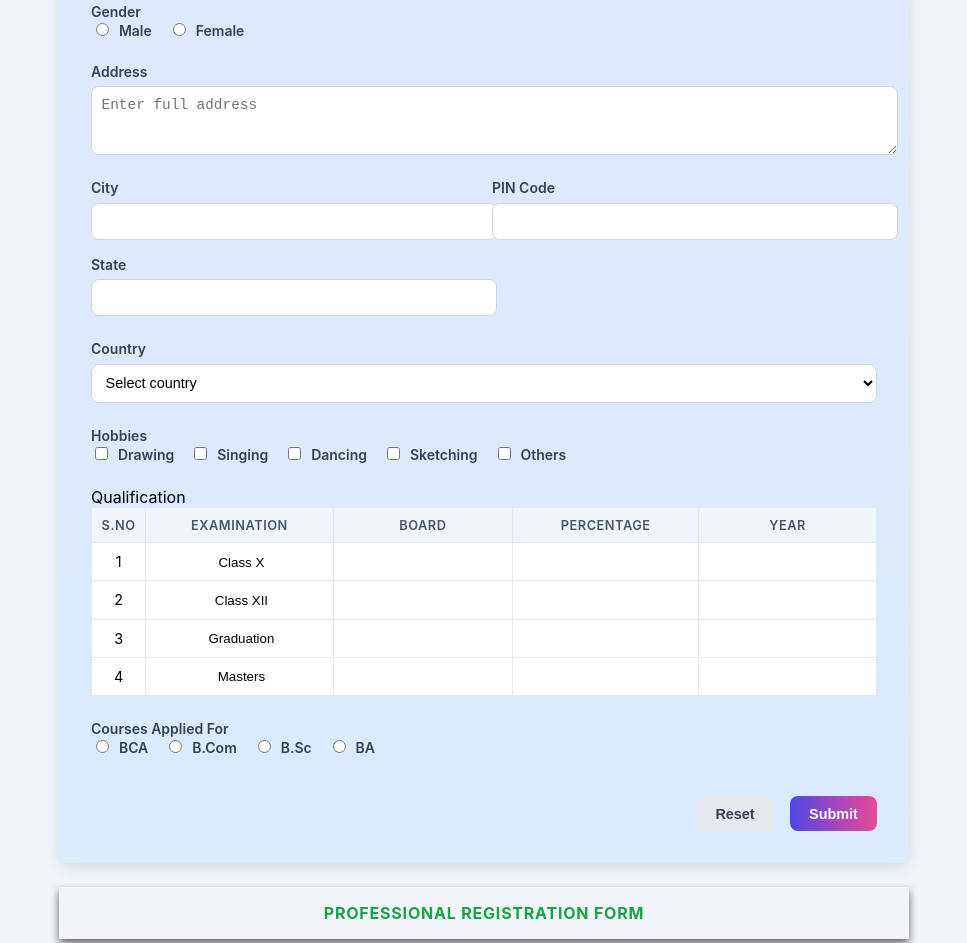
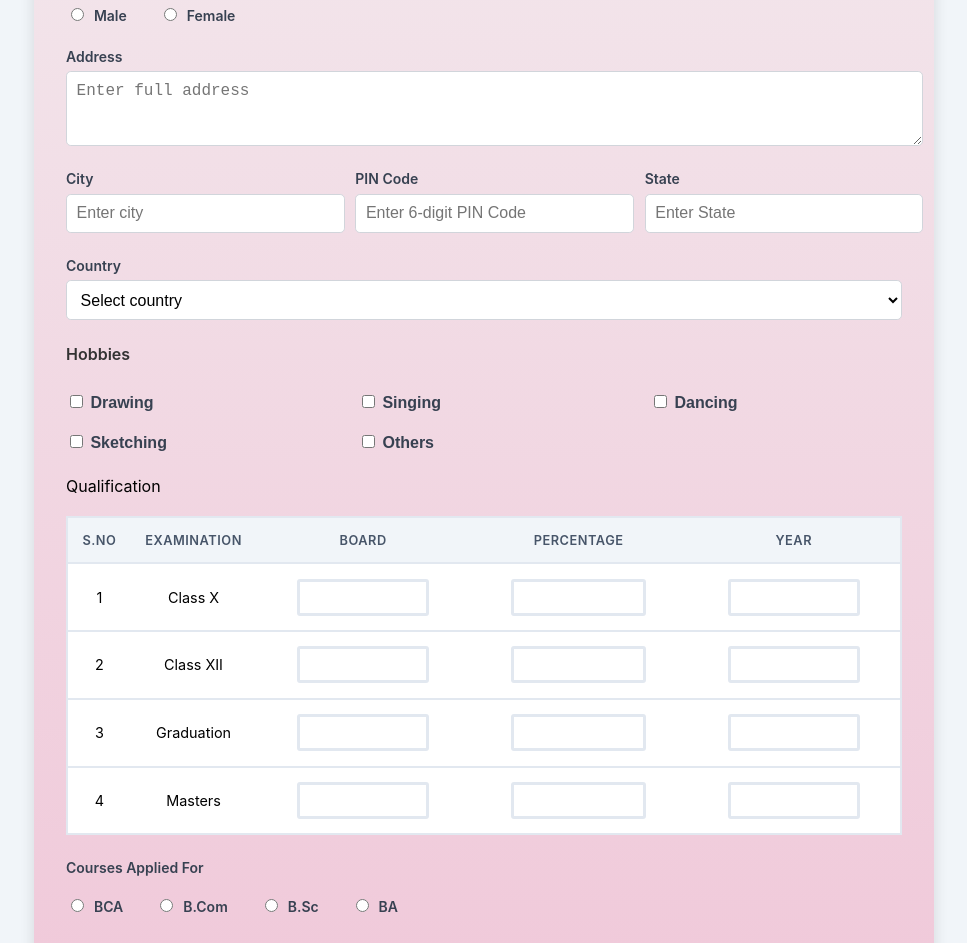
Before and after one commit to rohit-hzb/Cut-Edge-Technology, a plain HTML site: page index.html in a window 1280 px wide. Shown: the part 537-1480 px from the top of the page, without its empty margins (156-1123 px from the left). Drawn offline with Linux system fonts and the light colour scheme.

Commit message:
add style

```diff
--- a/index.html
+++ b/index.html
@@ -4,9 +4,13 @@
     <meta charset="UTF-8" />
     <meta name="viewport" content="width=device-width, initial-scale=1.0" />
     <title>Student Registration Form</title>
-  <link rel="stylesheet" href="https://cdnjs.cloudflare.com/ajax/libs/font-awesome/6.0.0-beta3/css/all.min.css"
-    crossorigin="anonymous" referrerpolicy="no-referrer" />
-    <link rel="stylesheet" href="style.css">
+    <link
+      rel="stylesheet"
+      href="https://cdnjs.cloudflare.com/ajax/libs/font-awesome/6.0.0-beta3/css/all.min.css"
+      crossorigin="anonymous"
+      referrerpolicy="no-referrer"
+    />
+    <link rel="stylesheet" href="style.css" />
   </head>
   <body>
     <div class="form-wrapper">
@@ -18,11 +22,23 @@
           <div class="form-row two-cols">
             <div class="form-input-group">
               <label for="firstName">First Name</label>
-            <input type="text" id="firstName" class="form-input" placeholder="Enter first name" required />
+              <input
+                type="text"
+                id="firstName"
+                class="form-input"
+                placeholder="Enter first name"
+                required
+              />
             </div>
             <div class="form-input-group">
               <label for="lastName">Last Name</label>
-            <input type="text" id="lastName" class="form-input" placeholder="Enter last name" required />
+              <input
+                type="text"
+                id="lastName"
+                class="form-input"
+                placeholder="Enter last name"
+                required
+              />
             </div>
           </div>
 
@@ -30,9 +46,15 @@
           <div>
             <label>Date of Birth</label>
             <div class="form-row three-cols">
-            <select id="dobDay" class="form-input"><option>Day</option></select>
-            <select id="dobMonth" class="form-input"><option>Month</option></select>
-            <select id="dobYear" class="form-input"><option>Year</option></select>
+              <select id="dobDay" class="form-input">
+                <option>Day</option>
+              </select>
+              <select id="dobMonth" class="form-input">
+                <option>Month</option>
+              </select>
+              <select id="dobYear" class="form-input">
+                <option>Year</option>
+              </select>
             </div>
           </div>
 
@@ -40,42 +62,74 @@
           <div class="form-row two-cols">
             <div class="form-input-group">
               <label>Email ID</label>
-            <input type="email" id="email" class="form-input" placeholder="Enter email" required />
+              <input
+                type="email"
+                id="email"
+                class="form-input"
+                placeholder="Enter email"
+                required
+              />
             </div>
             <div class="form-input-group">
               <label>Mobile Number</label>
-            <input type="tel" id="mobile" class="form-input" placeholder="10-digit number" pattern="[0-9]{10}" required />
+              <input
+                type="tel"
+                id="mobile"
+                class="form-input"
+                placeholder="10-digit number"
+                pattern="[0-9]{10}"
+                required
+              />
             </div>
           </div>
 
           <!-- Gender -->
           <div class="form-input-group">
             <label>Gender</label>
+            <br>
             <div class="form-radio-group">
-            <label><input type="radio" name="gender" value="male" required /> Male</label>
-            <label><input type="radio" name="gender" value="female" required /> Female</label>
+              <label
+                ><input type="radio" name="gender" value="male" required />
+                Male</label
+              >
+              <label
+                ><input type="radio" name="gender" value="female" required />
+                Female</label
+              >
             </div>
           </div>
 
           <!-- Address -->
           <div class="form-input-group">
             <label>Address</label>
-          <textarea id="address" rows="3" class="form-input" placeholder="Enter full address" required></textarea>
+            <textarea
+              id="address"
+              rows="3"
+              class="form-input"
+              placeholder="Enter full address"
+              required
+            ></textarea>
           </div>
 
           <!-- City, PIN, State -->
           <div class="form-row three-cols">
             <div class="form-input-group">
               <label>City</label>
-            <input type="text" class="form-input" required />
+              <input type="text" class="form-input" required  placeholder="Enter city"/>
             </div>
             <div class="form-input-group">
               <label>PIN Code</label>
-            <input type="text" class="form-input" pattern="[0-9]{6}" required />
+              <input
+                type="text"
+                class="form-input"
+                pattern="[0-9]{6}"
+                placeholder="Enter 6-digit PIN Code"
+                required
+              />
             </div>
             <div class="form-input-group">
               <label>State</label>
-            <input type="text" class="form-input" required />
+              <input type="text" class="form-input" placeholder="Enter State" required />
             </div>
           </div>
 
@@ -92,13 +146,16 @@
           </div>
 
           <!-- Hobbies -->
-        <div class="form-input-group">
+          <div class="form-input-grouph">
             <label>Hobbies</label>
-          <div class="form-radio-group">
+            <br>
+            <div class="form-radio-grouph">
               <label><input type="checkbox" value="Drawing" /> Drawing</label>
               <label><input type="checkbox" value="Singing" /> Singing</label>
               <label><input type="checkbox" value="Dancing" /> Dancing</label>
-            <label><input type="checkbox" value="Sketching" /> Sketching</label>
+              <label
+                ><input type="checkbox" value="Sketching" /> Sketching</label
+              >
               <label><input type="checkbox" value="Others" /> Others</label>
             </div>
           </div>
@@ -106,6 +163,8 @@
           <!-- Qualification Table -->
           <div>
             <label>Qualification</label>
+            <br>
+            <br>
             <div class="qualification-table-container">
               <table class="qualification-table">
                 <thead>
@@ -120,28 +179,28 @@
                 <tbody>
                   <tr>
                     <td>1</td>
-                  <td><input type="text" value="Class X" readonly /></td>
+                    <td><span>Class X</span></td>
                     <td><input type="text" /></td>
                     <td><input type="text" /></td>
                     <td><input type="text" /></td>
                   </tr>
                   <tr>
                     <td>2</td>
-                  <td><input type="text" value="Class XII" readonly /></td>
+                    <td><span>Class XII</span></td>
                     <td><input type="text" /></td>
                     <td><input type="text" /></td>
                     <td><input type="text" /></td>
                   </tr>
                   <tr>
                     <td>3</td>
-                  <td><input type="text" value="Graduation" readonly /></td>
+                    <td><span>Graduation</span></td>
                     <td><input type="text" /></td>
                     <td><input type="text" /></td>
                     <td><input type="text" /></td>
                   </tr>
                   <tr>
                     <td>4</td>
-                  <td><input type="text" value="Masters" readonly /></td>
+                    <td><span>Masters</span></td>
                     <td><input type="text" /></td>
                     <td><input type="text" /></td>
                     <td><input type="text" /></td>
@@ -154,11 +213,24 @@
           <!-- Courses Applied For -->
           <div class="form-input-group">
             <label>Courses Applied For</label>
+            <br>
             <div class="form-radio-group">
-            <label><input type="radio" name="course" value="BCA" required /> BCA</label>
-            <label><input type="radio" name="course" value="B.Com" required /> B.Com</label>
-            <label><input type="radio" name="course" value="B.Sc" required /> B.Sc</label>
-            <label><input type="radio" name="course" value="BA" required /> BA</label>
+              <label
+                ><input type="radio" name="course" value="BCA" required />
+                BCA</label
+              >
+              <label
+                ><input type="radio" name="course" value="B.Com" required />
+                B.Com</label
+              >
+              <label
+                ><input type="radio" name="course" value="B.Sc" required />
+                B.Sc</label
+              >
+              <label
+                ><input type="radio" name="course" value="BA" required />
+                BA</label
+              >
             </div>
           </div>
 
--- a/style.css
+++ b/style.css
@@ -8,9 +8,7 @@ body{
     padding: 20px;
     background: #f1f5f9;
 }
-
 /* Top header  */
-
 .header-top{
     padding: 1.2rem;
     color: #2563eb;
@@ -18,24 +16,24 @@ body{
     font-size: 1.2rem;
     font-weight: bold;
     margin-bottom: 20px;
-    text-transform: uppercase;
+    border-radius: 7px;
+    padding: 30px;
     letter-spacing: 0.05rem;
     box-shadow: 0px 4px 8px rgb(103, 99, 99);
 }
-
 /* main form card  */
-
 .form-section{
     width: 100%;
-    max-width: 850px;
+    max-width: 900px;
     border-radius: 0.75rem;
     overflow: hidden;
     box-shadow: 0 4px 15px rgba(0, 0, 0, 0.12);
     background: #fff;
 }
 
+/* student Registration  */
 .header-main{
-    background: linear-gradient(to right,#fa8bc1,#818cf8,#6366f1);
+    background: linear-gradient(to left,#fa8bc1,#fa8bc2,#de89d7,#c6aaef);
     padding: 1.5rem;
     text-align: center;
     color: white;
@@ -44,7 +42,7 @@ body{
 }
 .form-container{
     padding: 2rem;
-    background: linear-gradient(to bottom,#e0e7ff,#dbeafe);
+    background: linear-gradient(to bottom,#f3ecef,#f0c8d9);
     display: flex;
     flex-direction: column;
     gap:1.5rem;
@@ -52,15 +50,37 @@ body{
 .form-row{
     display: grid;
     grid-template-columns: 1fr;
-    gap: 1rem;
+    gap: 2rem;
 }
 @media (min-width:768px){
     .form-row.two-cols{
         grid-template-columns: repeat(2,minmax(0,1fr));
     }
     .form-row.three-cols{
-        grid-template-columns: repeat(2,minmax(0,1fr));
+        grid-template-columns: repeat(3,minmax(0,1fr));
     }
+}
+/* hobbies */
+.form-input-grouph{
+    width: 100%;
+}
+.form-input-grouph label{
+    font-weight: 600;
+    display: block;
+    color: #333;
+}
+.form-radio-grouph{
+    display: grid;
+    row-gap: 20px;
+    margin-top: 8px;
+    column-gap: 40px;
+    grid-template-columns: repeat(3,1fr);
+}
+.form-radio-grouph label{
+    font-family: Arial, Helvetica, sans-serif;
+    row-gap: 40px;
+    color: #374151;
+    gap: 6px;
 }
 /* input Group  */
 .form-input-group{
@@ -76,10 +96,10 @@ body{
     margin-top: 0.4rem;
     display: block;
     width: 100%;
-    border-radius: 0.5rem;
+    border-radius: 0.3rem;
     border: 1px solid #d1d5db;
     background: #fff;
-    font-size: 0.9rem;
+    font-size: 1rem;
     padding: 0.6rem;
     transition: 0.2s;
 }
@@ -88,12 +108,13 @@ body{
     outline:none;
     box-shadow:0 0 0 3px rgba(99,102,241,0.3)
 }
+
+
 /* Radio and Checkbox  */
-
 .form-radio-group{
     display: flex;
     align-items: center;
-    gap: 1rem;
+    gap: 2rem;
     flex-wrap: wrap;
 }
 .form-radio-group input{
@@ -103,10 +124,14 @@ body{
 /* Qualification Table  */
 .qualification-table-conatiner{
     overflow-x: auto;
-    border-radius: 0.5rem;
+    border-radius: 0.8rem;
     border: 1px solid #e2e8f0;
 }
+.qualification-table tr{
+    border: 2px solid #e2e8f0 ;
+}
 .qualification-table{
+    border: 2px;
     width: 100%;
     border-collapse: collapse;
     background-color: white;
@@ -114,8 +139,7 @@ body{
 
 .qualification-table th,
 .qualification-table td{
-    border: 1px solid #e2e8f0;
-    padding: 0.6rem;
+    padding: 0.9rem;
     text-align: center;
     font-size: 0.9rem;
 }
@@ -130,8 +154,10 @@ body{
     letter-spacing: 0.04em;
 }
 .qualification-table input{
-    width: 100%;
-    border: none;
+    border: 3px solid #e2e8f0;
+    padding: 8px;
+    border-radius: 3px;
+    width: 60%;
     background: transparent;
     text-align: center;
 }
@@ -161,23 +187,22 @@ body{
 }
 .submit-button{
     color: white;
-    background: linear-gradient( to right,#4f46e5,#ec4899);
+    background: linear-gradient( to right,#d175ec,#ec4899);
 }
 .submit-button:hover{
     transform: translateY(-1px);
     box-shadow: 0 4px 12px rgba(0, 0, 0, 0.15);
 }
-
 /* Footer  */
 .footer-button{
     margin-top: 1.5rem;
-    padding: 1rem;
     text-align: center;
-    color: #16a34a;
+    color: #24aa55;
     font-size: 1rem;
     font-weight: bold;
-    text-transform: uppercase;
+    border-radius: 7px;
+    padding: 40px;
     letter-spacing: 0.05em;
-      box-shadow: 0px 4px 8px rgb(103, 99, 99);
+    box-shadow: 0px 4px 8px rgb(103, 99, 99);
 
 }
```
Lines whose indentation alone changed are shown as unchanged.
